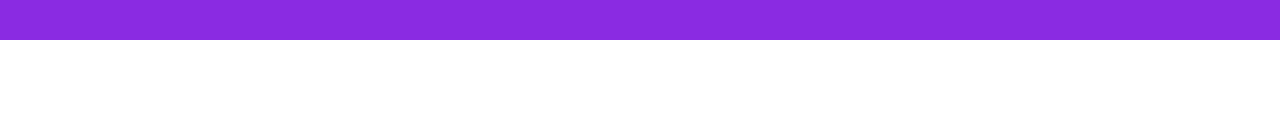
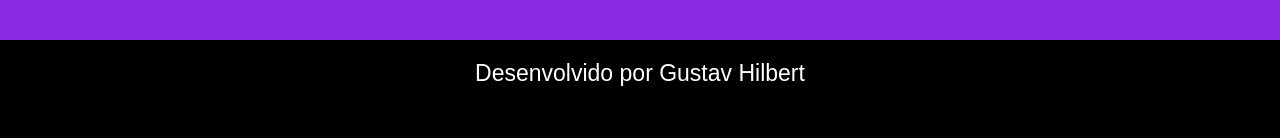
Before and after one commit to GusHilbert/Bootstrap---Aula, a plain HTML site: page index.html in a window 1280 px wide. Shown: the part 1794-1932 px from the top of the page. Before the commit the page ends 1834 px from the top, so only its background shows below. Drawn offline with Linux system fonts and the light colour scheme.

Commit message:
Quinta atualização e "final"

```diff
--- a/css/style.css
+++ b/css/style.css
@@ -16,3 +16,6 @@ color: rgb(255, 226, 226);}
 .servicos{
 background-color: blueviolet;
 color: rgb(255, 226, 226);}
+
+.bg-footer{background-color: black;
+color: white;}
--- a/index.html
+++ b/index.html
@@ -68,14 +68,14 @@
   <img src="img/pexels-cottonbro-5077048.jpg" width="800" height="600">
   <h4>Serviços de criação de app</h4>
 </div>
+</div>
+</div>
+</section>
+<footer class="container-fluid text-center margin bg-footer">
+<p>Desenvolvido por Gustav Hilbert</p>
 
+</footer>
 
-</div>
+</body>
 
-
-      </div>
-
-
-    </section>
-  </body>
 </html>
```
